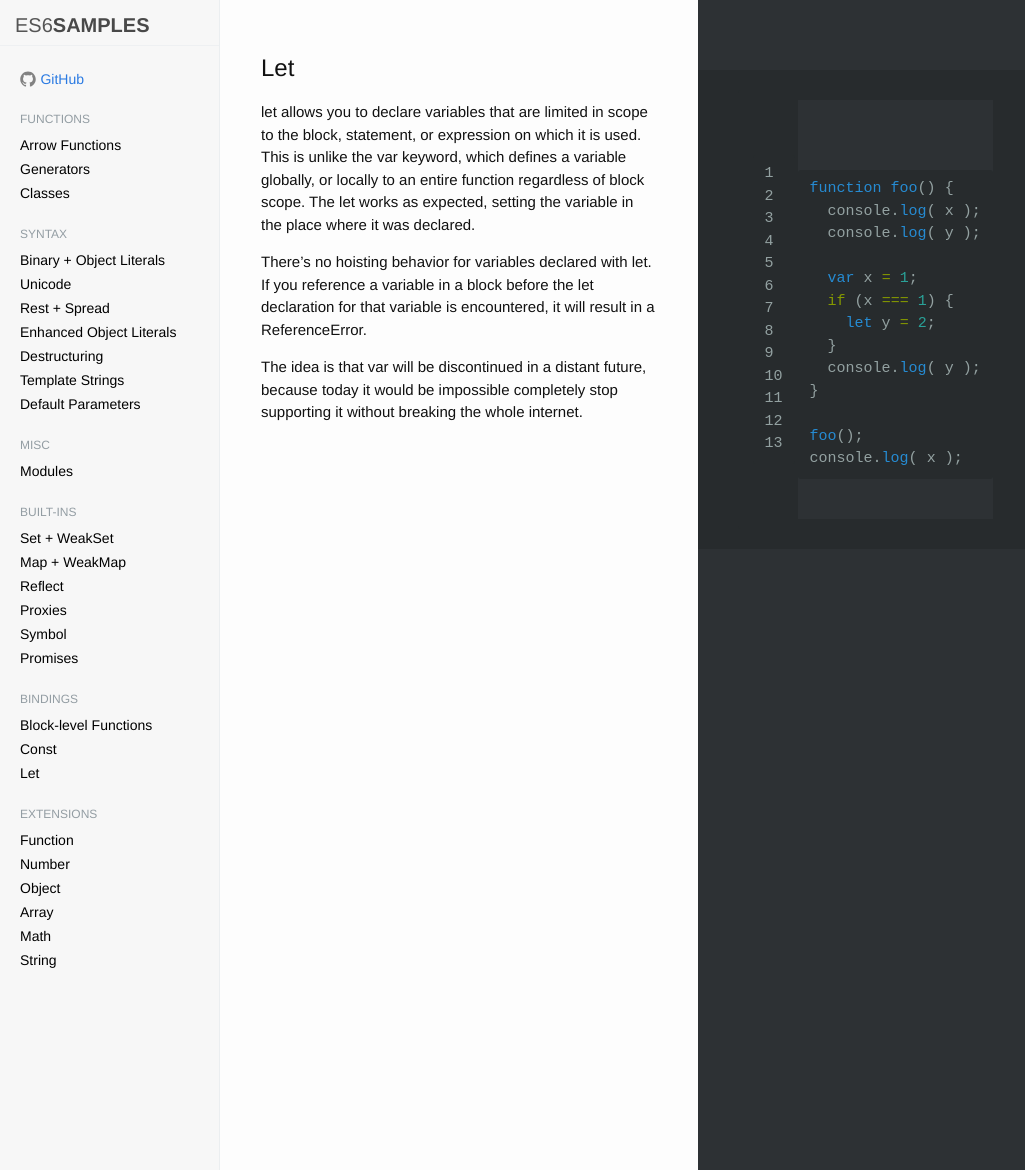
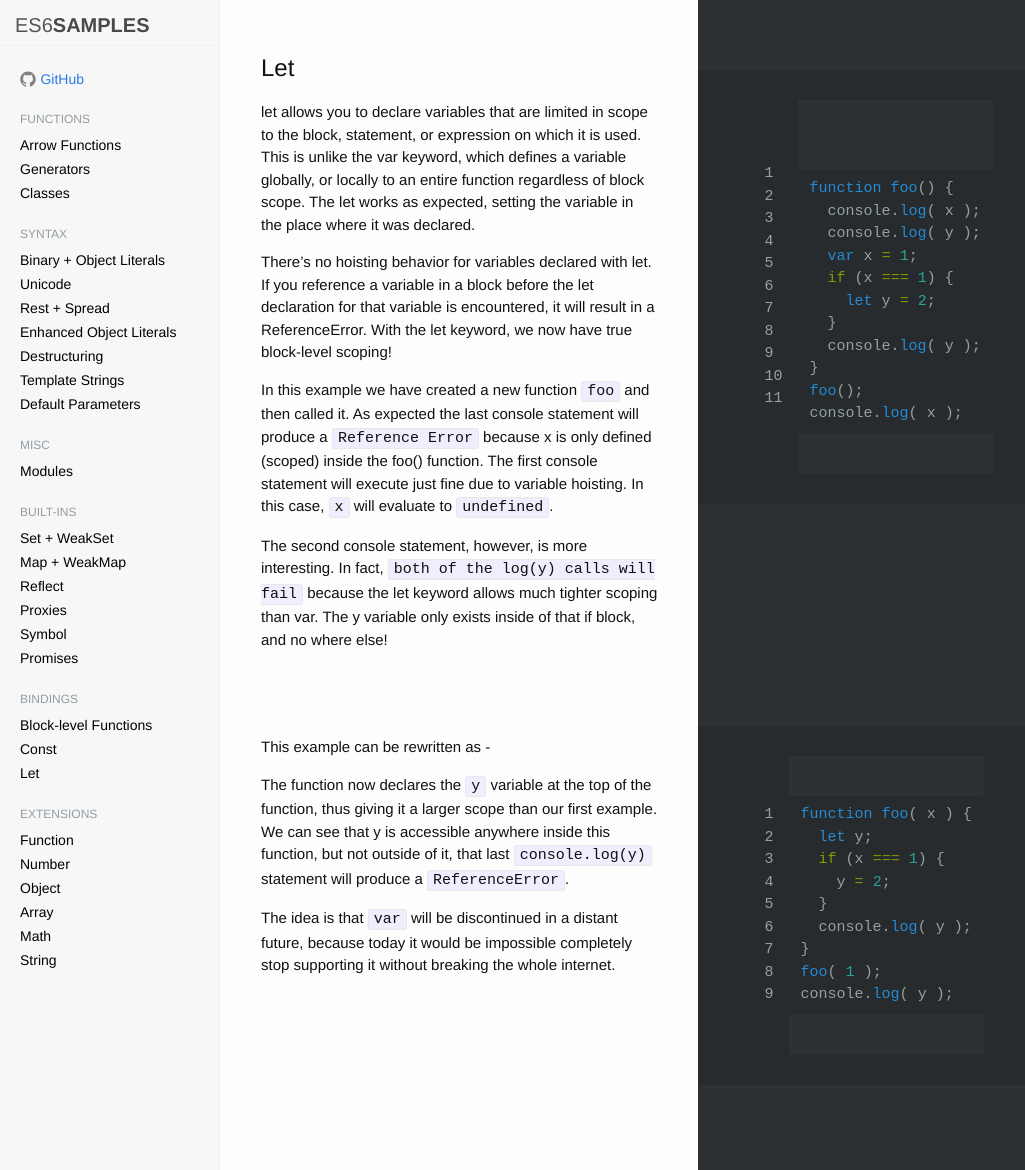
Before and after one commit to ddoolin/ES6Samples, a Jekyll site: the page built from _posts/2015-04-18-let.html, in a window 1280 px wide. Shown: the whole page, without its empty margins (0-1025 px from the left). Built offline with Jekyll 4.4.1, drawn with Linux system fonts in a browser that asks for light colours; nearby versions of some CDN libraries.

Commit message:
adding let keyword code examples and description

```diff
--- a/_posts/2015-04-18-let.html
+++ b/_posts/2015-04-18-let.html
@@ -10,26 +10,53 @@ categories: bindings
     {% markdown %}
 let allows you to declare variables that are limited in scope to the block, statement, or expression on which it is used. This is unlike the var keyword, which defines a variable globally, or locally to an entire function regardless of block scope. The let works as expected, setting the variable in the place where it was declared.
 
-There's no hoisting behavior for variables declared with let. If you reference a variable in a block before the let declaration for that variable is encountered, it will result in a ReferenceError.
+There's no hoisting behavior for variables declared with let. If you reference a variable in a block before the let declaration for that variable is encountered, it will result in a ReferenceError. With the let keyword, we now have true block-level scoping!
 
-The idea is that var will be discontinued in a distant future, because today it would be impossible completely stop supporting it without breaking the whole internet.
+In this example we have created a new function `foo` and then called it. As expected the last console statement will produce a `Reference Error` because x is only defined (scoped) inside the foo() function. The first console statement will execute just fine due to variable hoisting. In this case, `x` will evaluate to `undefined`.
+
+The second console statement, however, is more interesting. In fact, `both of the log(y) calls will fail` because the let keyword allows much tighter scoping than var. The y variable only exists inside of that if block, and no where else!
 {% endmarkdown %}
+
   </div>
   <div class="code">
   	{% highlight javascript linenos %}
 function foo() {
   console.log( x );
   console.log( y );
-
   var x = 1;
   if (x === 1) {
     let y = 2;
   }
   console.log( y );
 }
-
 foo();
 console.log( x );
 {% endhighlight %}
   </div>
 </div>
+
+<div class="sample-area">
+  <div class="copy">
+    {% markdown %}
+This example can be rewritten as -
+
+The function now declares the `y` variable at the top of the function, thus giving it a larger scope than our first example. We can see that y is accessible anywhere inside this function, but not outside of it, that last `console.log(y)` statement will produce a `ReferenceError`.
+
+The idea is that `var` will be discontinued in a distant future, because today it would be impossible completely stop supporting it without breaking the whole internet.
+{% endmarkdown %}
+
+  </div>
+  <div class="code">
+  	{% highlight javascript linenos %}
+function foo( x ) {
+  let y;
+  if (x === 1) {
+    y = 2;
+  }
+  console.log( y );
+}
+foo( 1 );
+console.log( y );
+{% endhighlight %}
+  </div>
+</div>
```
